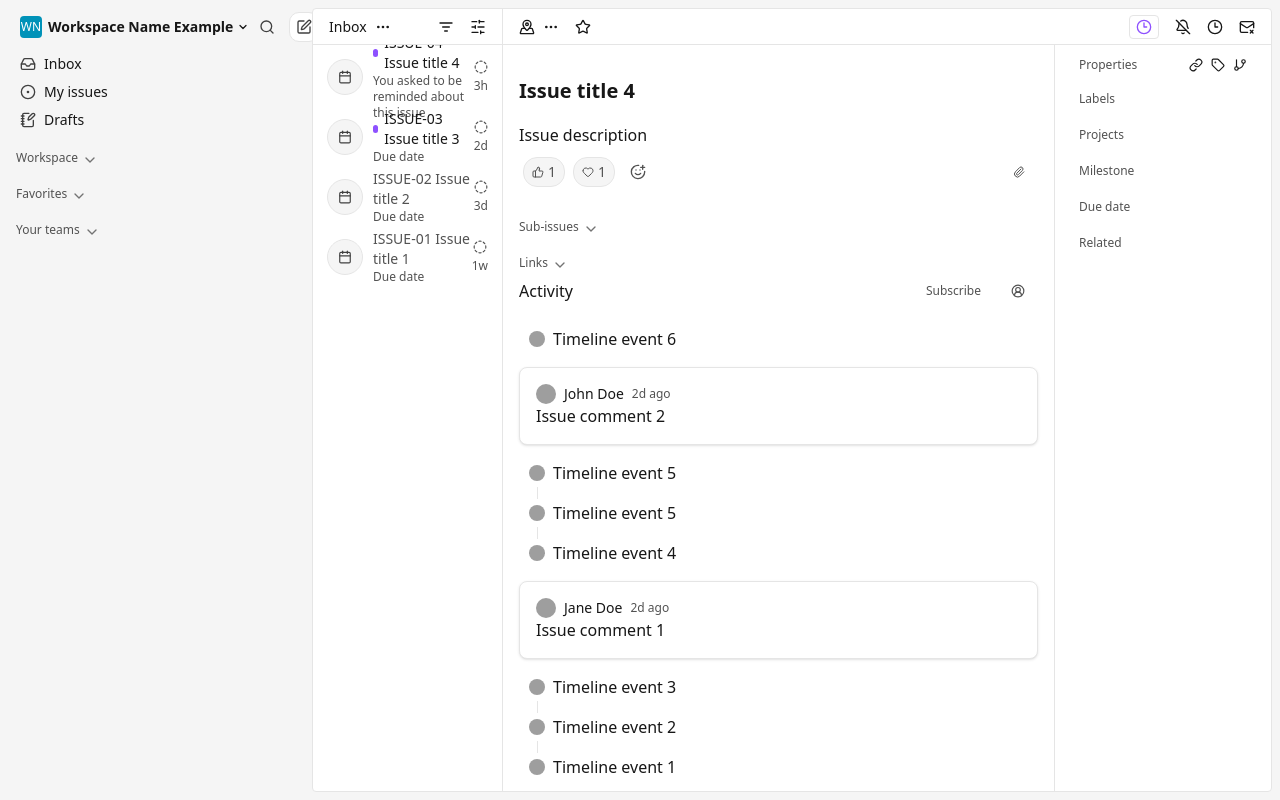
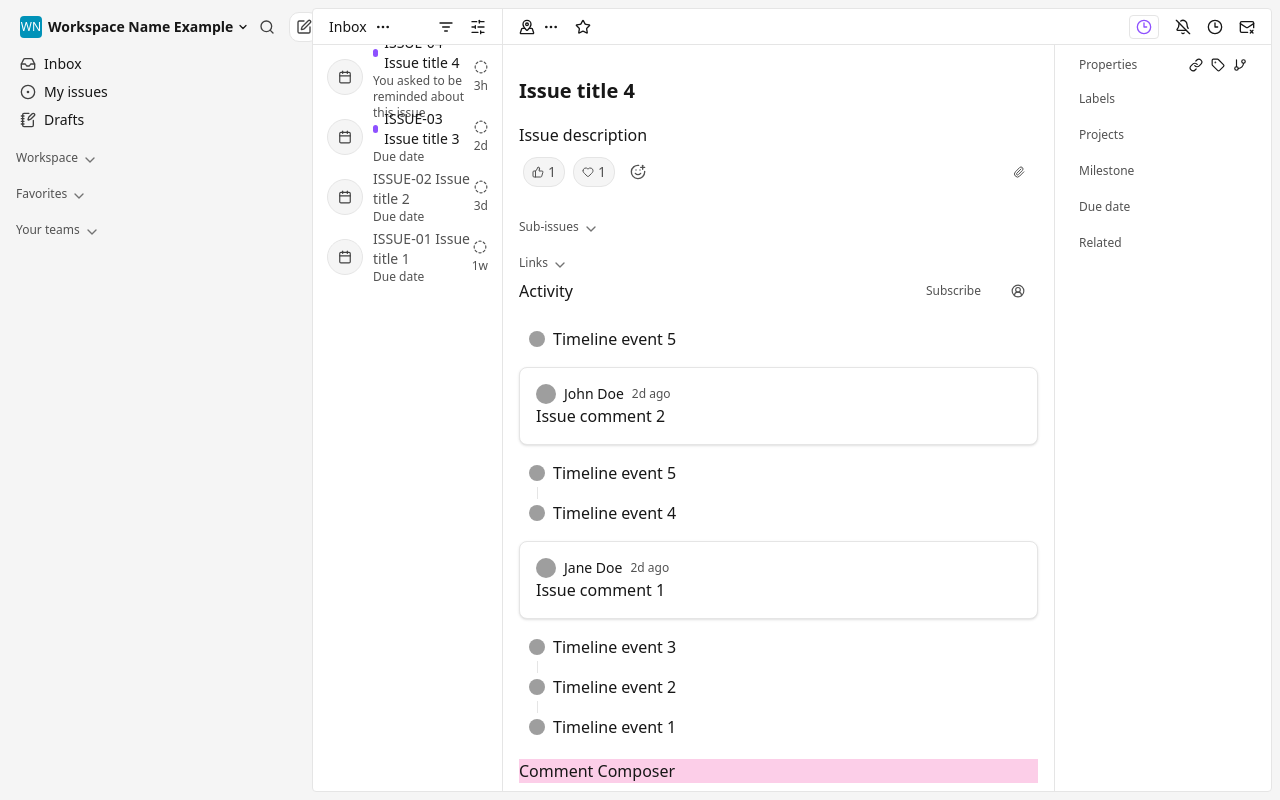
Before and after one commit to coding-wani/super-josefina, a Next.js app: page /inbox in a window 1280 px wide. Built offline with nearby package versions, Linux system fonts and the light colour scheme; grey boxes are pictures that could not be loaded.

Commit message:
fix: correct timeline event IDs and descriptions for accurate representation in the Timeline component

```diff
--- a/src/app/inbox/components/IssueContent/IssueActivity/Timeline/Timeline.tsx
+++ b/src/app/inbox/components/IssueContent/IssueActivity/Timeline/Timeline.tsx
@@ -4,14 +4,13 @@ import IssueComment from "../../IssueComment/IssueComment";
 import TimelineEventSeparator from "./TimelineEventSeparator/TimelineEventSeparator";
 
 const timelineElements = [
-  { id: "timeline-event-7", description: "Timeline event 6", type: "event" },
+  { id: "timeline-event-6", description: "Timeline event 5", type: "event" },
   {
     id: "timeline-comment-2",
     description: "Issue comment 2",
     author: "John Doe",
     type: "comment",
   },
-  { id: "timeline-event-6", description: "Timeline event 5", type: "event" },
   { id: "timeline-event-5", description: "Timeline event 5", type: "event" },
   { id: "timeline-event-4", description: "Timeline event 4", type: "event" },
   {
```
